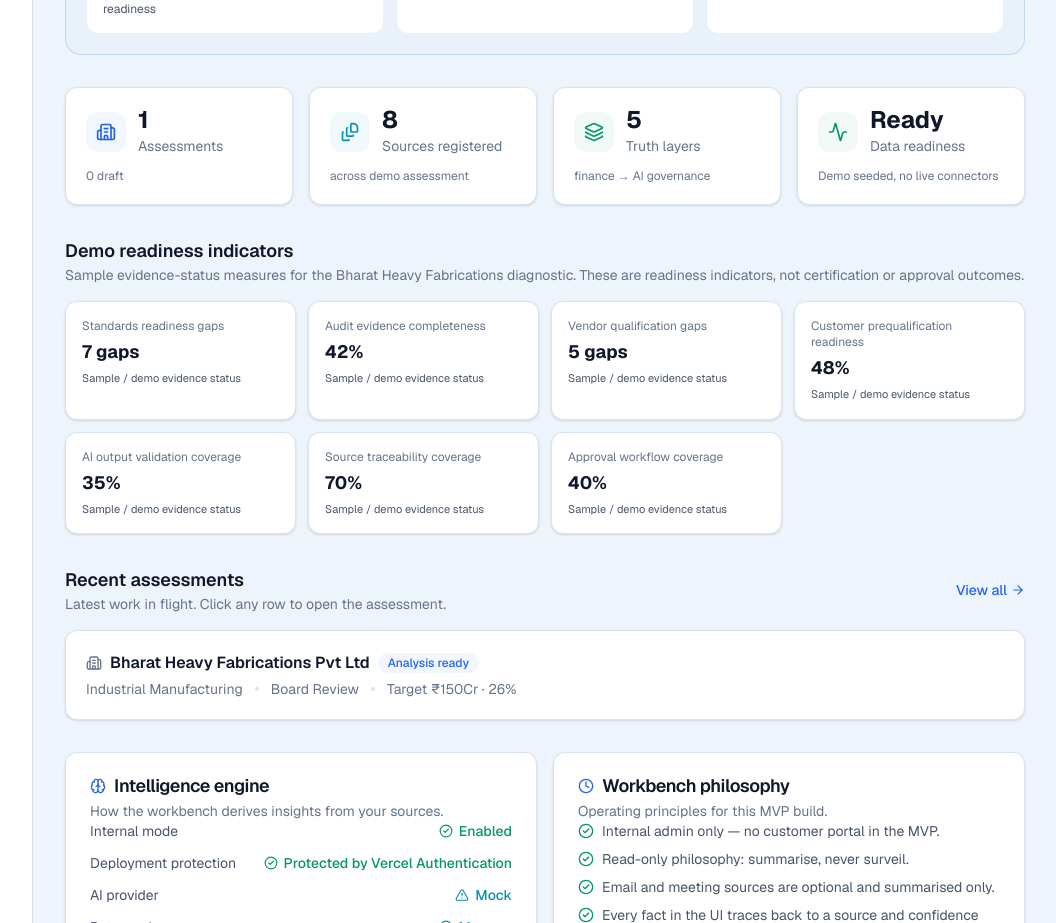
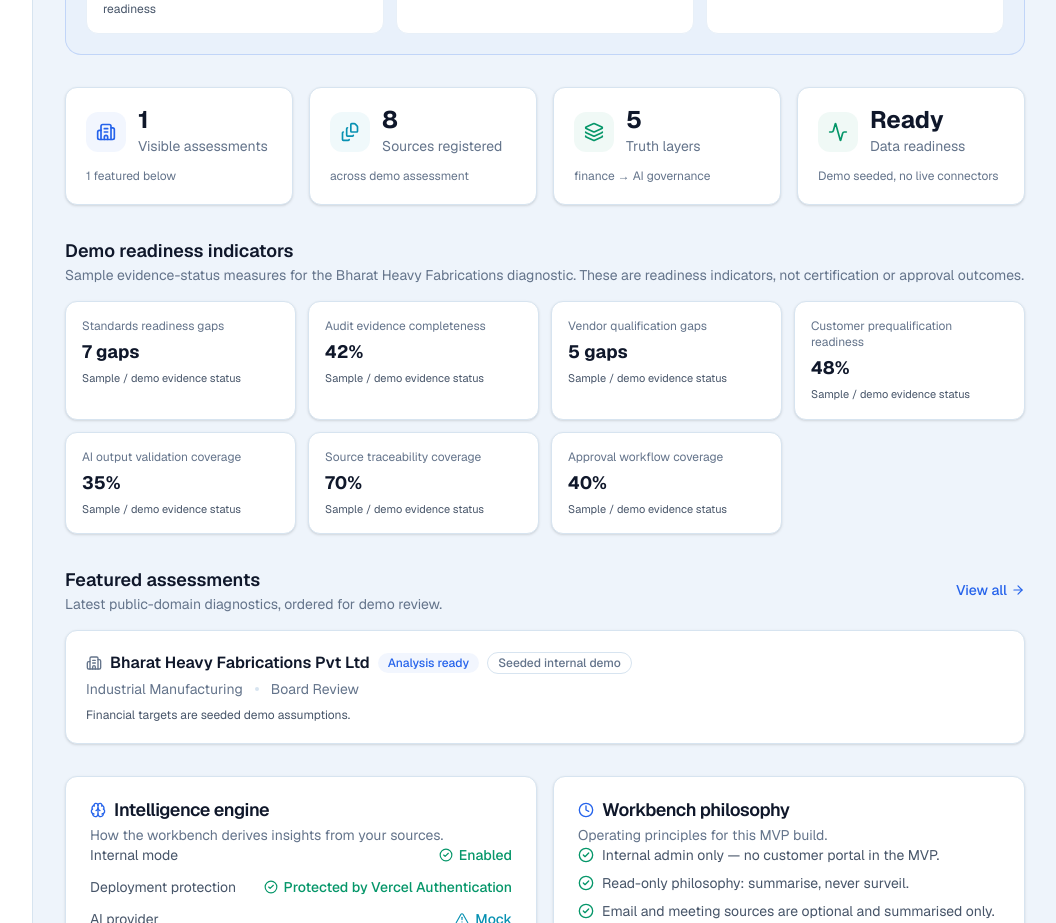
Before and after one commit to mohan69/pulseIQ, a Next.js app: page /app in a window 1280 px wide. Shown: the part 720-1643 px from the top of the page, without its empty margins (223-1279 px from the left). Built offline with nearby package versions, Linux system fonts and the light colour scheme.

Commit message:
Polish PulseIQ dashboard and public assessment cards

```diff
--- a/src/app/app/assessments/page.tsx
+++ b/src/app/app/assessments/page.tsx
@@ -18,8 +18,12 @@ import {
   TrendingUp,
 } from "lucide-react";
 import { formatCurrency } from "@/lib/utils";
-import type { AssessmentStatus } from "@/lib/assessment/types";
+import type { Assessment, AssessmentStatus } from "@/lib/assessment/types";
 import { DeleteAssessmentButton } from "@/components/workbench/DeleteAssessmentButton";
+import {
+  assessmentCardPresentation,
+  orderAssessmentsForDisplay,
+} from "@/lib/assessment/list-presentation";
 
 const DEMO_ASSESSMENT_ID = "asm-bharat-heavy-fabrications";
 
@@ -27,6 +31,7 @@ export const dynamic = "force-dynamic";
 
 export default async function AssessmentsListPage() {
   const assessments = await listAssessments();
+  const orderedAssessments = orderAssessmentsForDisplay(assessments);
 
   return (
     <div className="space-y-6">
@@ -71,7 +76,7 @@ export default async function AssessmentsListPage() {
         </Card>
       ) : (
         <div className="grid md:grid-cols-2 gap-4">
-          {assessments.map((a) => (
+          {orderedAssessments.map((a) => (
             <Card
               key={a.id}
               className="h-full hover:shadow-md hover:border-accent/30 transition-all"
@@ -100,23 +105,7 @@ export default async function AssessmentsListPage() {
                     </div>
                 </CardHeader>
                 <CardContent>
-                  <div className="grid grid-cols-3 gap-3 mb-4">
-                    <Stat
-                      icon={IndianRupee}
-                      label="Revenue target"
-                      value={formatCurrency(a.revenueTarget)}
-                    />
-                    <Stat
-                      icon={TrendingUp}
-                      label="Margin target"
-                      value={`${a.marginTarget}%`}
-                    />
-                    <Stat
-                      icon={Target}
-                      label="Cash target"
-                      value={formatCurrency(a.cashTarget)}
-                    />
-                  </div>
+                  <AssessmentCardFinancialSummary assessment={a} />
                   <div className="flex items-center justify-between pt-3 border-t border-border-subtle">
                     <div className="text-xs text-muted">
                       Updated {new Date(a.updatedAt).toLocaleDateString("en-IN", { day: "2-digit", month: "short", year: "numeric" })}
@@ -140,6 +129,58 @@ export default async function AssessmentsListPage() {
         </div>
       )}
     </div>
+  );
+}
+
+export function AssessmentCardFinancialSummary({
+  assessment,
+}: {
+  assessment: Assessment;
+}) {
+  const presentation = assessmentCardPresentation(assessment);
+
+  if (presentation.kind === "public-domain") {
+    return (
+      <div className="mb-4 rounded-lg border border-info/20 bg-info-muted p-3">
+        <Badge variant="outline">{presentation.label}</Badge>
+        <div className="mt-2 text-sm font-semibold text-foreground">
+          Financial baseline requires internal validation
+        </div>
+        <div className="mt-1 text-xs text-foreground-secondary">
+          No internal financial data used
+        </div>
+      </div>
+    );
+  }
+
+  return (
+    <>
+      {presentation.kind === "internal-demo" && (
+        <div className="mb-3">
+          <Badge variant="outline">{presentation.label}</Badge>
+          <p className="mt-1 text-xs text-foreground-secondary">
+            {presentation.description}
+          </p>
+        </div>
+      )}
+      <div className="grid grid-cols-3 gap-3 mb-4">
+        <Stat
+          icon={IndianRupee}
+          label="Revenue target"
+          value={formatCurrency(assessment.revenueTarget)}
+        />
+        <Stat
+          icon={TrendingUp}
+          label="Margin target"
+          value={`${assessment.marginTarget}%`}
+        />
+        <Stat
+          icon={Target}
+          label="Cash target"
+          value={formatCurrency(assessment.cashTarget)}
+        />
+      </div>
+    </>
   );
 }
 
--- a/src/app/app/page.tsx
+++ b/src/app/app/page.tsx
@@ -24,14 +24,18 @@ import {
   Clock,
   Sparkles,
 } from "lucide-react";
-import { formatCurrency } from "@/lib/utils";
 import { resolveAIEngineConfig } from "@/lib/ai";
 import { DiagnosticScope } from "@/components/workbench/DiagnosticScope";
+import {
+  assessmentCardPresentation,
+  dashboardAssessmentSummary,
+} from "@/lib/assessment/list-presentation";
 
 export const dynamic = "force-dynamic";
 
 export default async function WorkbenchDashboardPage() {
   const assessments = await listAssessments();
+  const assessmentSummary = dashboardAssessmentSummary(assessments);
   const aiConfig = resolveAIEngineConfig();
   const dataMode = process.env.PULSEIQ_DATA_MODE === "database" ? "Database" : "Memory";
   const internalMode = process.env.INTERNAL_APP_MODE === "true";
@@ -43,9 +47,9 @@ export default async function WorkbenchDashboardPage() {
   const stats = [
     {
       key: "assessments",
-      label: "Assessments",
-      value: assessments.length.toString(),
-      hint: `${assessments.filter((a) => a.status === "draft").length} draft`,
+      label: "Visible assessments",
+      value: assessmentSummary.visibleCount.toString(),
+      hint: `${assessmentSummary.featured.length} featured below`,
       icon: Building2,
       color: "accent",
     },
@@ -165,10 +169,10 @@ export default async function WorkbenchDashboardPage() {
         <div className="flex items-center justify-between mb-4">
           <div>
             <h2 className="text-lg font-semibold text-foreground">
-              Recent assessments
+              Featured assessments
             </h2>
             <p className="text-sm text-muted">
-              Latest work in flight. Click any row to open the assessment.
+              Latest public-domain diagnostics, ordered for demo review.
             </p>
           </div>
           <Link
@@ -180,7 +184,9 @@ export default async function WorkbenchDashboardPage() {
           </Link>
         </div>
         <div className="grid gap-3">
-          {assessments.slice(0, 4).map((a) => (
+          {assessmentSummary.featured.map((a) => {
+            const presentation = assessmentCardPresentation(a);
+            return (
               <Link
                 key={a.id}
                 href={`/app/assessments/${a.id}`}
@@ -195,16 +201,20 @@ export default async function WorkbenchDashboardPage() {
                           {a.companyName}
                         </h3>
                         <StatusPill status={a.status} />
+                        {presentation.label && (
+                          <Badge variant="outline">{presentation.label}</Badge>
+                        )}
                       </div>
                       <div className="flex items-center gap-3 text-sm text-muted">
                         <span className="capitalize">{a.industry.replace(/_/g, " ")}</span>
                         <span className="w-1 h-1 rounded-full bg-border" />
                         <span className="capitalize">{a.objective.replace(/_/g, " ")}</span>
-                      <span className="w-1 h-1 rounded-full bg-border" />
-                      <span>
-                        Target {formatCurrency(a.revenueTarget)} · {a.marginTarget}%
-                      </span>
                       </div>
+                      {presentation.description && (
+                        <p className="mt-2 text-xs text-foreground-secondary">
+                          {presentation.description}
+                        </p>
+                      )}
                     </div>
                     <div className="flex items-center gap-1.5 text-sm text-accent font-medium opacity-0 group-hover:opacity-100 transition-opacity">
                       Open
@@ -213,7 +223,8 @@ export default async function WorkbenchDashboardPage() {
                   </div>
                 </Card>
               </Link>
-          ))}
+            );
+          })}
           {assessments.length === 0 && (
             <Card className="p-10 text-center">
               <div className="text-muted mb-3">No assessments yet.</div>
--- a/src/components/layout/AppContextNotice.tsx
+++ b/src/components/layout/AppContextNotice.tsx
@@ -2,6 +2,7 @@
 
 import { usePathname } from "next/navigation";
 import { ShieldCheck, Sparkles } from "lucide-react";
+import { GROWTH_INTERNAL_WORKSPACE_NOTICE } from "@/lib/growth-intelligence/presentation";
 
 export function AppContextNotice() {
   const pathname = usePathname();
@@ -14,14 +15,7 @@ export function AppContextNotice() {
       <div className="mb-6 rounded-xl border border-success/20 bg-success-muted px-4 py-3 text-sm text-foreground-secondary">
         <div className="flex items-start gap-2">
           <Sparkles className="mt-0.5 h-4 w-4 shrink-0 text-success" />
-          <p>
-            <span className="font-semibold text-foreground">
-              Internal Growth Intelligence sandbox.
-            </span>{" "}
-            Records are tenant-scoped illustrative samples. Contacts require
-            manual verification, drafts require human approval, and no
-            outbound messages are sent by PulseIQ.
-          </p>
+          <p>{GROWTH_INTERNAL_WORKSPACE_NOTICE}</p>
         </div>
       </div>
     );
--- /dev/null
+++ b/src/lib/assessment/list-presentation.ts
@@ -0,0 +1,73 @@
+import {
+  isBharatDemoAssessment,
+  isPublicDomainAssessment,
+} from "./presentation";
+import type { Assessment } from "./types";
+
+const FEATURED_PUBLIC_DOMAIN_NAMES = [
+  "DECON Technologies Public-Domain Sample Diagnostic",
+  "IMI CCI / IMI Critical Engineering India Public-Domain Sample Diagnostic",
+  "Bray Controls India / Bray India Public-Domain Sample Diagnostic",
+  "Microfinish Group / Microfinish Valves / Microfinish Pumps Public-Domain Sample Diagnostic",
+] as const;
+
+export type AssessmentCardPresentation = {
+  kind: "public-domain" | "internal-demo" | "standard";
+  label?: string;
+  description?: string;
+};
+
+export function orderAssessmentsForDisplay(
+  assessments: Assessment[],
+): Assessment[] {
+  const featuredOrder = new Map<string, number>(
+    FEATURED_PUBLIC_DOMAIN_NAMES.map((name, index) => [name, index]),
+  );
+  return [...assessments].sort((left, right) => {
+    const leftPriority = featuredOrder.get(left.companyName);
+    const rightPriority = featuredOrder.get(right.companyName);
+    if (leftPriority !== undefined || rightPriority !== undefined) {
+      if (leftPriority === undefined) return 1;
+      if (rightPriority === undefined) return -1;
+      return leftPriority - rightPriority;
+    }
+    return Date.parse(right.updatedAt) - Date.parse(left.updatedAt);
+  });
+}
+
+export function featuredDashboardAssessments(
+  assessments: Assessment[],
+): Assessment[] {
+  return orderAssessmentsForDisplay(assessments).slice(0, 4);
+}
+
+export function dashboardAssessmentSummary(assessments: Assessment[]): {
+  visibleCount: number;
+  featured: Assessment[];
+} {
+  return {
+    visibleCount: assessments.length,
+    featured: featuredDashboardAssessments(assessments),
+  };
+}
+
+export function assessmentCardPresentation(
+  assessment: Assessment,
+): AssessmentCardPresentation {
+  if (isPublicDomainAssessment(assessment)) {
+    return {
+      kind: "public-domain",
+      label: "Public-domain sample",
+      description:
+        "Financial baseline requires internal validation. No internal financial data used.",
+    };
+  }
+  if (isBharatDemoAssessment(assessment)) {
+    return {
+      kind: "internal-demo",
+      label: "Seeded internal demo",
+      description: "Financial targets are seeded demo assumptions.",
+    };
+  }
+  return { kind: "standard" };
+}
--- a/src/lib/growth-intelligence/presentation.ts
+++ b/src/lib/growth-intelligence/presentation.ts
@@ -1,4 +1,7 @@
 import type { GrowthContactCandidate } from "./types";
+
+export const GROWTH_INTERNAL_WORKSPACE_NOTICE =
+  "Internal RightSense Growth Intelligence workspace. Tenant-scoped demo and approved account data only. Drafts require human approval; PulseIQ does not send outbound messages.";
 
 const PRODUCT_NAMES: Array<[RegExp, string]> = [
   [/\bright\s*sense\b/gi, "RightSense"],
```
Lines whose indentation alone changed are shown as unchanged.
